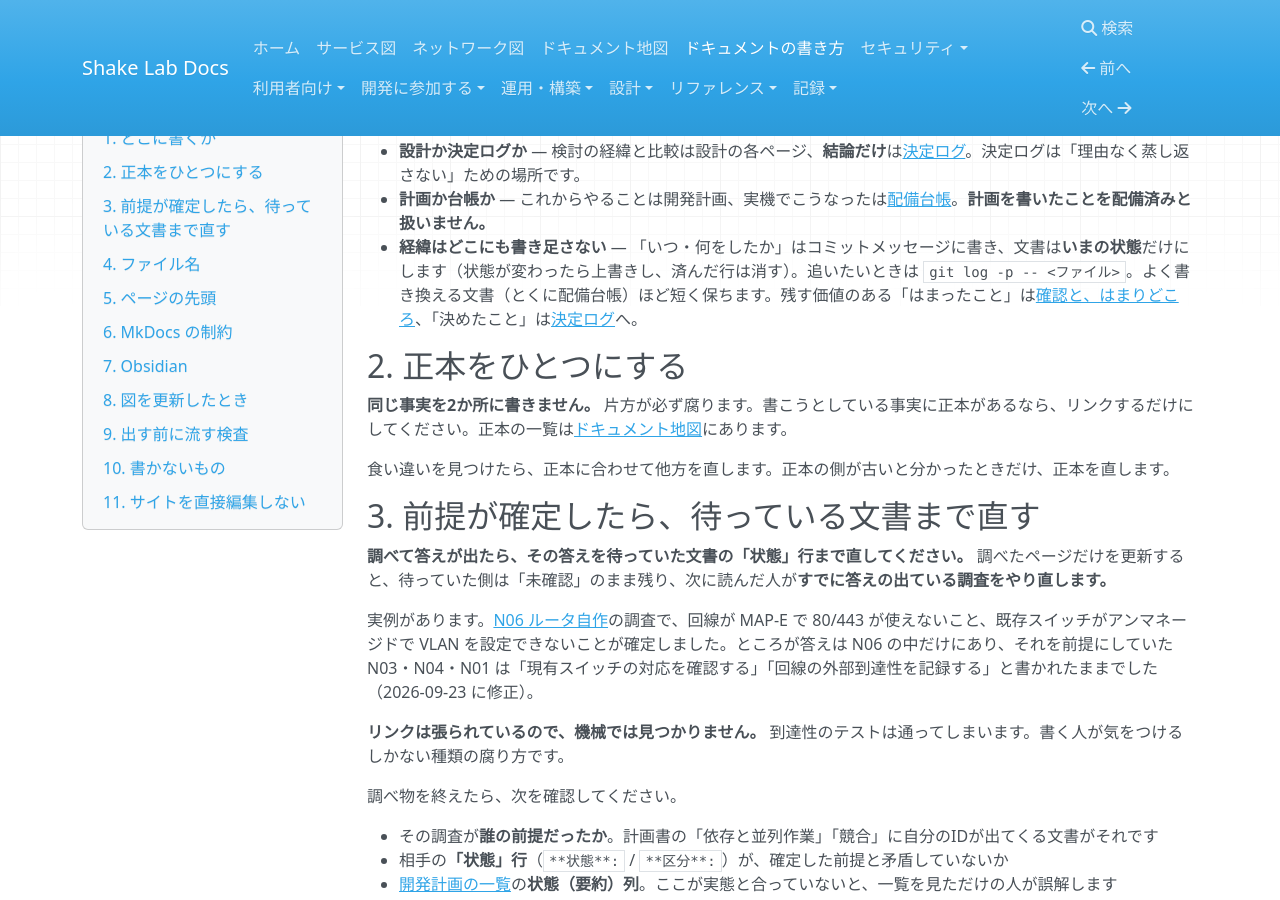
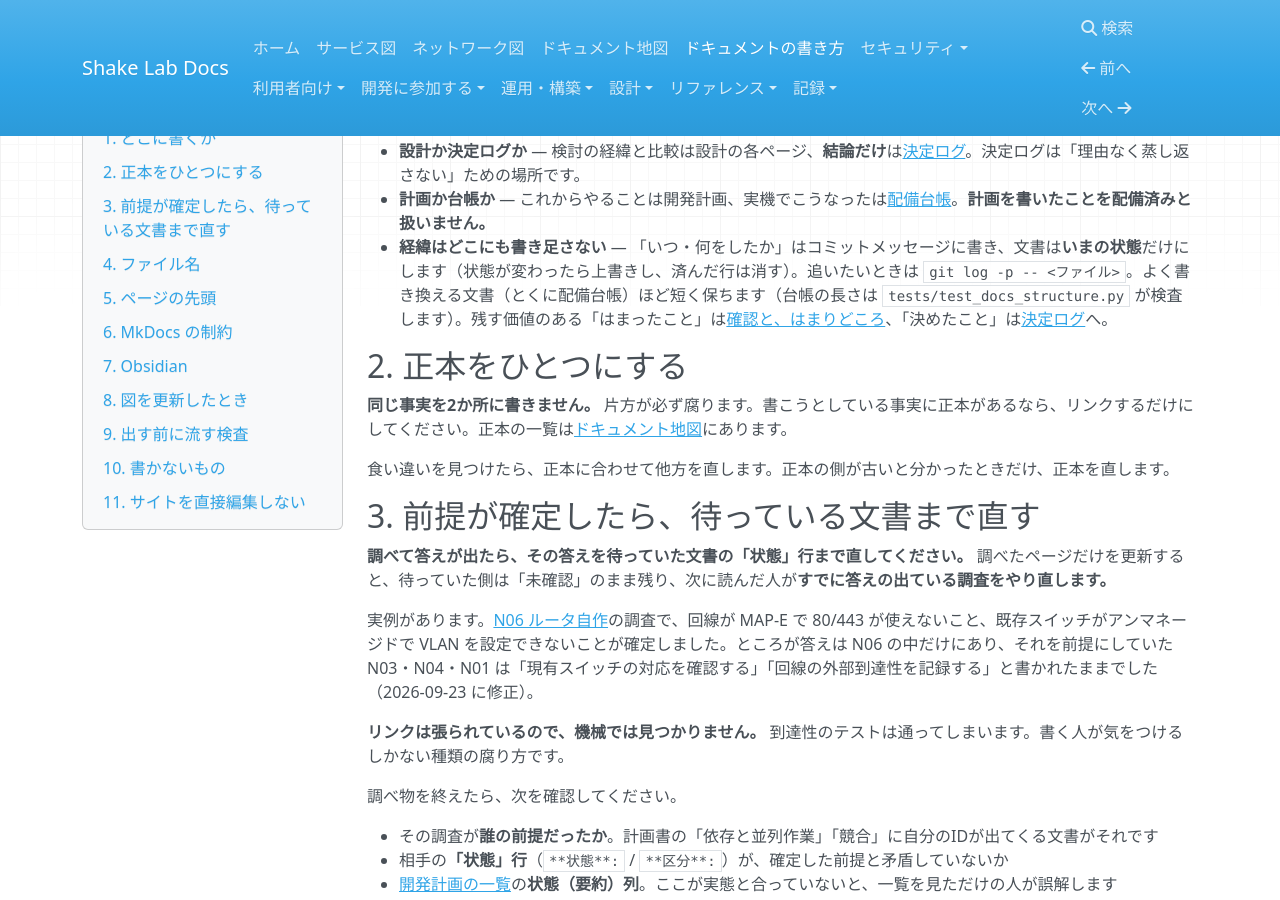
Before and after one commit to rurutheGeek/shake-cloud, an MkDocs documentation site: the page built from docs/contributing-docs.md, in a window 1280 px wide and 900 px high, scrolled down 622 px. Built offline with MkDocs 1.6.1, drawn with Linux system fonts in a browser that asks for light colours; nearby versions of some CDN libraries; a script that is not in the unit is left out.

Commit message:
docs: AI がドキュメントを直すときの基準を CLAUDE.md に書き、台帳の長さを検査する
- CLAUDE.md に「ドキュメントを直すとき」を足す。文書は「いま」だけにし経緯は
  コミットメッセージへ、台帳は1行1〜2文、正本は1か所、前提が確定したら待っていた
  文書まで直す、前置きを書かない、推測で書かない、ページを足したら nav と地図
- tests/test_docs_structure.py に、handover.md が 16000 字以内・1行 400 字以内で
  あることの検査を足す（台帳に経緯が溜まるのを機械で止める）

Co-Authored-By: Claude Opus 5.5 <noreply@anthropic.com>

```diff
--- a/docs/contributing-docs.md
+++ b/docs/contributing-docs.md
@@ -37,7 +37,7 @@ python3 -m unittest tests.test_docs_structure
 - **手順か設計か** — 「実行する」なら運用手順、「なぜその形か」なら設計。`operations/bring-up.md` は初回構築の手順なので運用手順側にあります。
 - **設計か決定ログか** — 検討の経緯と比較は設計の各ページ、**結論だけ**は[決定ログ](architecture/decisions.md)。決定ログは「理由なく蒸し返さない」ための場所です。
 - **計画か台帳か** — これからやることは開発計画、実機でこうなったは[配備台帳](operations/handover.md)。**計画を書いたことを配備済みと扱いません。**
-- **経緯はどこにも書き足さない** — 「いつ・何をしたか」はコミットメッセージに書き、文書は**いまの状態**だけにします（状態が変わったら上書きし、済んだ行は消す）。追いたいときは `git log -p -- <ファイル>`。よく書き換える文書（とくに配備台帳）ほど短く保ちます。残す価値のある「はまったこと」は[確認と、はまりどころ](operations/verify.md)、「決めたこと」は[決定ログ](architecture/decisions.md)へ。
+- **経緯はどこにも書き足さない** — 「いつ・何をしたか」はコミットメッセージに書き、文書は**いまの状態**だけにします（状態が変わったら上書きし、済んだ行は消す）。追いたいときは `git log -p -- <ファイル>`。よく書き換える文書（とくに配備台帳）ほど短く保ちます（台帳の長さは `tests/test_docs_structure.py` が検査します）。残す価値のある「はまったこと」は[確認と、はまりどころ](operations/verify.md)、「決めたこと」は[決定ログ](architecture/decisions.md)へ。
 
 ## 2. 正本をひとつにする
 
```
Also changed, not shown: CLAUDE.md (+13 -1 lines), 1 other file.
